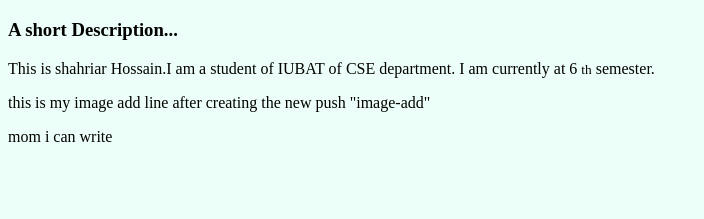
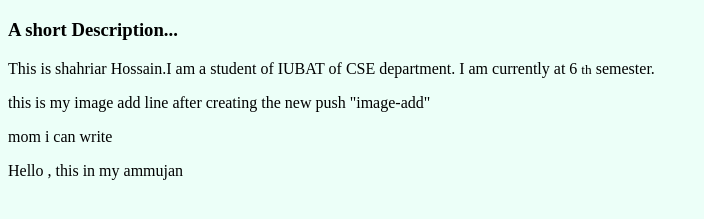
Before and after one commit to Shahriar14/my-first-repo, a plain HTML site: page index.html in a window 1280 px wide. Shown: the part 61-280 px from the top of the page, without its empty margins (0-704 px from the left). Drawn offline with Linux system fonts and the light colour scheme.

Commit message:
update for my mom

```diff
--- a/index.html
+++ b/index.html
@@ -13,6 +13,7 @@
     <p>This is shahriar Hossain.I am a student of IUBAT of CSE department. I am currently at 6 <small>th</small> semester.</p>
     <p>this is my image add line after creating the new push  "image-add"</p>
     <p>mom i can write </p>
+    <p>Hello , this in my ammujan</p>
 
 </body>
 </html>
```
